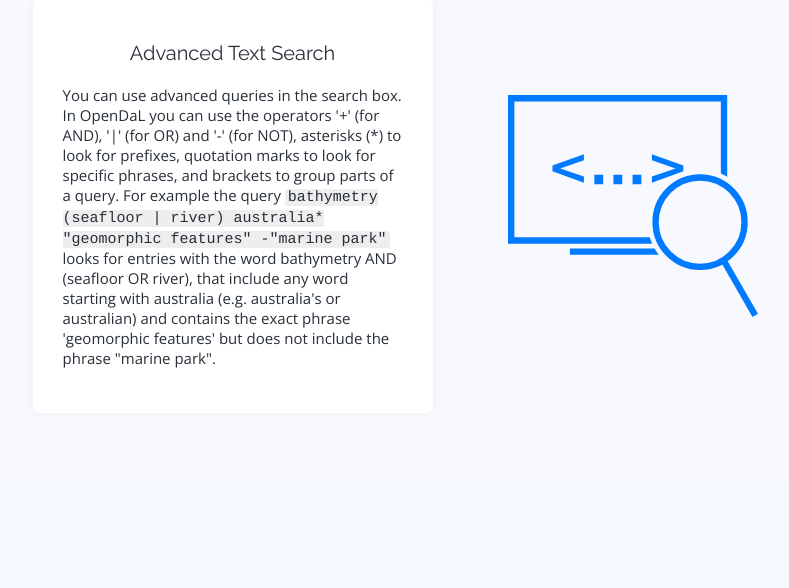
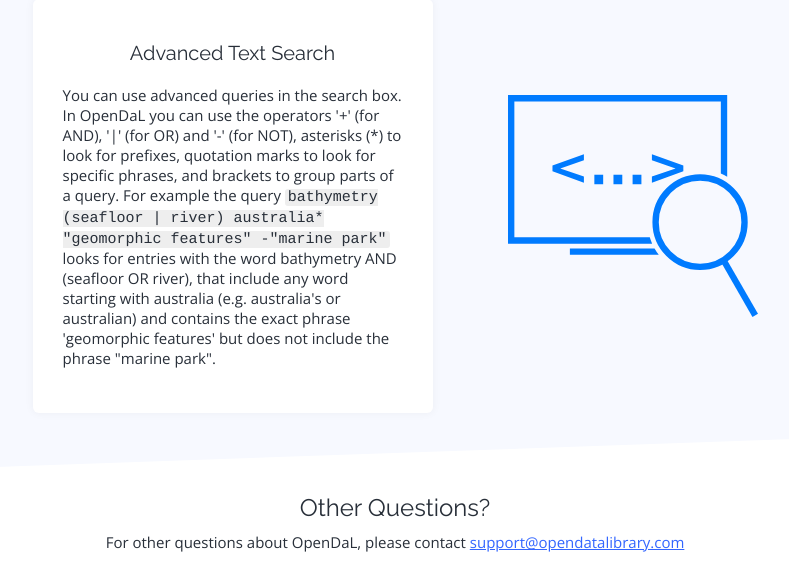
Before and after one commit to OpenDaL/datacatalog-frontend, a Django app: page /support/ in a window 1280 px wide. Shown: the part 1451-2039 px from the top of the page, without its empty margins (245-1034 px from the left). Before the commit the page ends 1819 px from the top, so only its background shows below. Run offline with Django 3.2, Linux system fonts and the light colour scheme; parts of the project's set-up code (start-up, migrations or seed data) failed here and were passed over.

Commit message:
content: Add contact email to website
As requested in issue #CU-90r2ne . No obfuscation is implemented
since this is handled by CloudFlare.

```diff
--- a/django/datacatalog/dcsearch/static/dcsearch/css/main.css
+++ b/django/datacatalog/dcsearch/static/dcsearch/css/main.css
@@ -928,6 +928,16 @@ select#id_sort_by {
     margin-bottom: 30px;
 }
 
+.centered.contact > h3 {
+    max-width: unset;
+    margin-top: 20px;
+    margin-bottom: 10px;
+}
+
+.centered.contact > p {
+    text-align: center;
+}
+
 .subtitle{
     margin: 0 auto;
 }
--- a/django/datacatalog/dcsearch/templates/dcsearch/support.html
+++ b/django/datacatalog/dcsearch/templates/dcsearch/support.html
@@ -47,7 +47,7 @@
 					</div>
 			</div>
 		</section>
-		<section class="nskew-box-tinted" id="advanced-text-search">
+		<section class="nskew-box-tinted before-white" id="advanced-text-search">
 			<div class="centered wider dual-content">
 				<div class="textbox-white">
 					<h4>Advanced Text Search</h4>
@@ -58,5 +58,9 @@
 				<img src="{% static 'dcsearch/images/query.svg' %}" alt="Illustration Search Query">
 			</div>
 		</section>
+		<section class="centered contact">
+			<h3>Other Questions?</h3>
+			<p>For other questions about OpenDaL, please contact <a href="mailto:support@opendatalibrary.com">support@opendatalibrary.com</a></p>
+		</section>
 	</main>
 {% endblock %}
```
